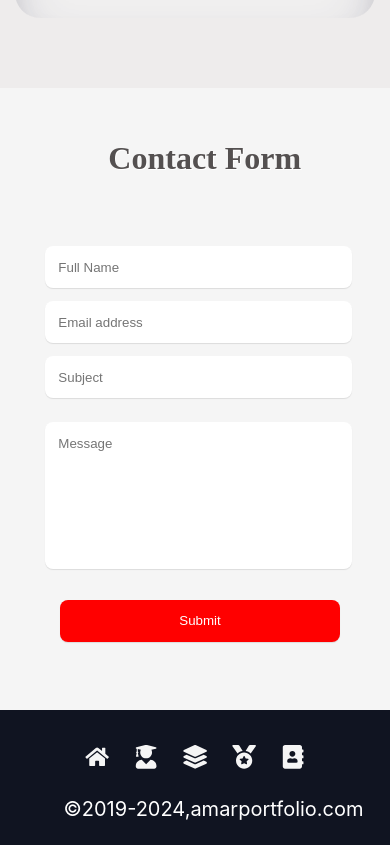
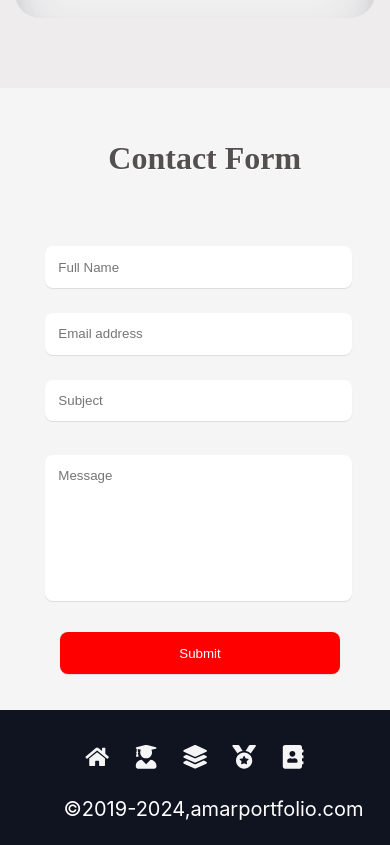
Before and after one commit to Amaranadh9989/Amaranadh_portfolio, a React (Create React App) app: page / in a window 390 px wide. Shown: the part 5281-6126 px from the top of the page. Built offline with nearby package versions, Linux system fonts and the light colour scheme.

Commit message:
responsive testing25

```diff
--- a/src/components/ContactForm.css
+++ b/src/components/ContactForm.css
@@ -98,12 +98,12 @@ h1 {
   .input-name,
 .input-email,
 .input-subject {
-    margin-bottom: 10px; /* Adjust the value as needed */
+    margin-bottom: 25px; /* Adjust the value as needed */
 }
 
   .input-message {
     width:200px;
-    top:290px;
+    top:280px;
     margin-right:80px;
   }
   }
```
